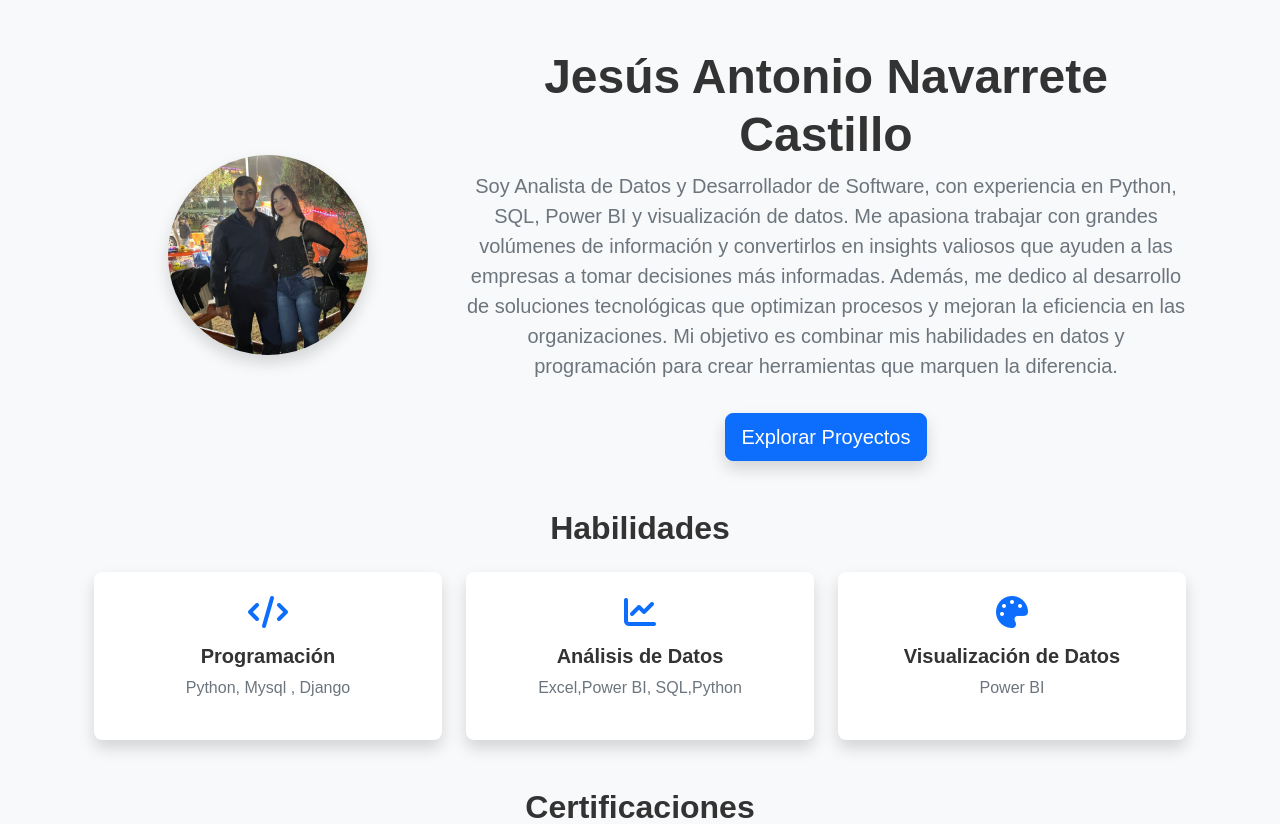
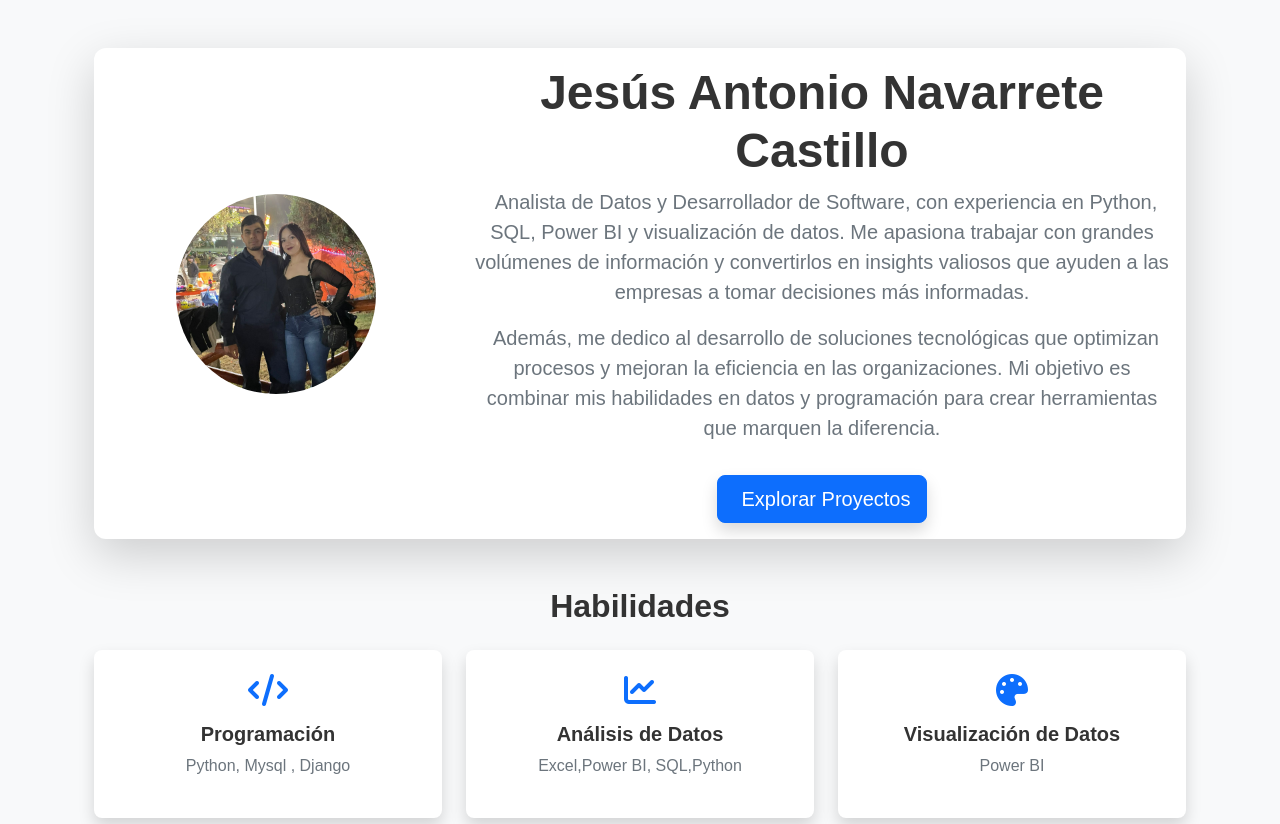
Before and after one commit to zetzer2626/jesus-analista, a Django app: page /about/ in a window 1280 px wide. Shown: the part 56-880 px from the top of the page. Run offline with Django 5.2, Linux system fonts and the light colour scheme; data that the repository does not hold is empty.

Commit message:
arreglo del about

```diff
--- a/portafolio/miapp/templates/projects/about.html
+++ b/portafolio/miapp/templates/projects/about.html
@@ -8,19 +8,27 @@
 <div class="container my-5">
     <!-- Sección de Presentación -->
     <section class="mb-5 text-center">
-        <div class="row align-items-center">
-            <div class="col-md-4 mb-4 mb-md-0">
-                <img src="{% static '/img/jesus_perfil.jpeg' %}" class="img-fluid rounded-circle shadow" alt="Foto de perfil" style="width: 200px; height: 200px; object-fit: cover;">
-            </div>
-            <div class="col-md-8">
-                <h1 class="display-5 fw-bold">Jesús Antonio Navarrete Castillo</h1>
-                <p class="fs-5 text-muted">
-                    Soy Analista de Datos y Desarrollador de Software, con experiencia en Python, SQL, Power BI y visualización de datos. Me apasiona trabajar con grandes volúmenes de información y convertirlos en insights valiosos que ayuden a las empresas a tomar decisiones más informadas. Además, me dedico al desarrollo de soluciones tecnológicas que optimizan procesos y mejoran la eficiencia en las organizaciones. Mi objetivo es combinar mis habilidades en datos y programación para crear herramientas que marquen la diferencia.
-                </p>
-                <a href="{% url 'project_list' %}" class="btn btn-primary btn-lg mt-3 shadow">Explorar Proyectos</a>
+        <div class="card shadow-lg border-0">
+            <div class="row g-0 align-items-center">
+                <div class="col-md-4">
+                    <img src="{% static '/img/jesus_perfil.jpeg' %}" class="img-fluid rounded-circle" alt="Foto de perfil" style="width: 200px; height: 200px; object-fit: cover;">
+                </div>
+                <div class="col-md-8">
+                    <div class="card-body">
+                        <h1 class="display-5 fw-bold">Jesús Antonio Navarrete Castillo</h1>
+                        <p class="fs-5 text-muted">
+                            <i class="bi bi-briefcase me-2"></i>Analista de Datos y Desarrollador de Software, con experiencia en Python, SQL, Power BI y visualización de datos. Me apasiona trabajar con grandes volúmenes de información y convertirlos en insights valiosos que ayuden a las empresas a tomar decisiones más informadas.
+                        </p>
+                        <p class="fs-5 text-muted">
+                            <i class="bi bi-code-slash me-2"></i>Además, me dedico al desarrollo de soluciones tecnológicas que optimizan procesos y mejoran la eficiencia en las organizaciones. Mi objetivo es combinar mis habilidades en datos y programación para crear herramientas que marquen la diferencia.
+                        </p>
+                        <a href="{% url 'project_list' %}" class="btn btn-primary btn-lg mt-3 shadow"><i class="bi bi-folder-symlink me-2"></i>Explorar Proyectos</a>
+                    </div>
+                </div>
             </div>
         </div>
     </section>
+
 
     <!-- Sección de Habilidades -->
     <section class="mb-5">
```
